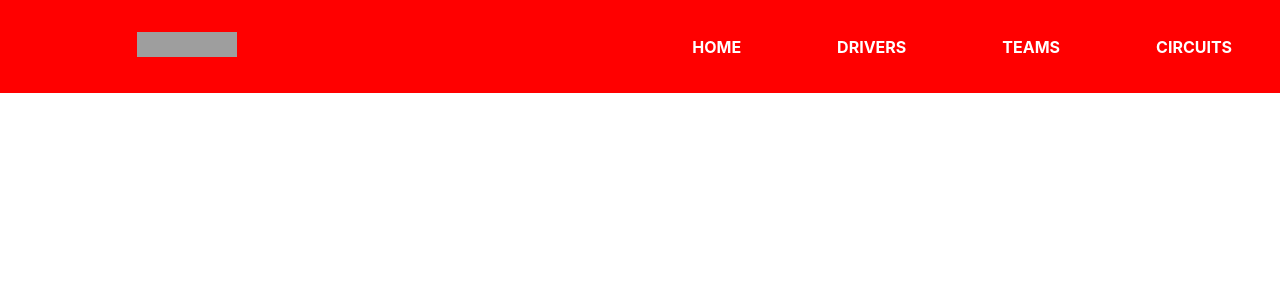
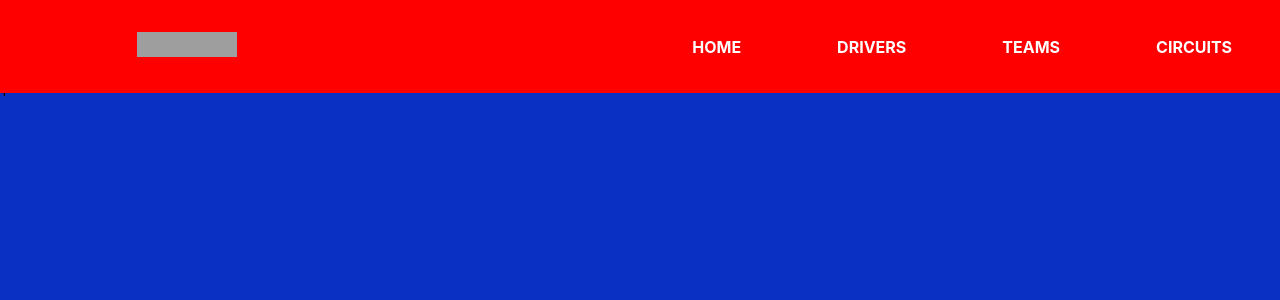
Before and after one commit to cerna234/F1Website, a React (Create React App) app in the folder client/: page /Drivers/driverById/1 in a window 1280 px wide. Shown: the top 300 px of the page. Built offline with nearby package versions, Linux system fonts and the light colour scheme; grey boxes are pictures that could not be loaded.

Commit message:
driverIdSetup

```diff
--- a/client/src/App.css
+++ b/client/src/App.css
@@ -315,6 +315,13 @@ html{
 }
 
 
+.DriverProfilePage{
+    width: 100%;
+    height: 100vh;
+    background-color: rgb(10, 47, 195);
+    padding-top: 10vh;
+}
+
 @media only screen and (max-width: 800px) {
 
 
--- a/client/src/components/Driver.js
+++ b/client/src/components/Driver.js
@@ -8,7 +8,9 @@ function Driver() {
 
     let {id} = useParams();
   return (
-    <div>hello</div>
+    <div className='DriverProfilePage'>
+{id}
+    </div>
   )
 }
 
```
